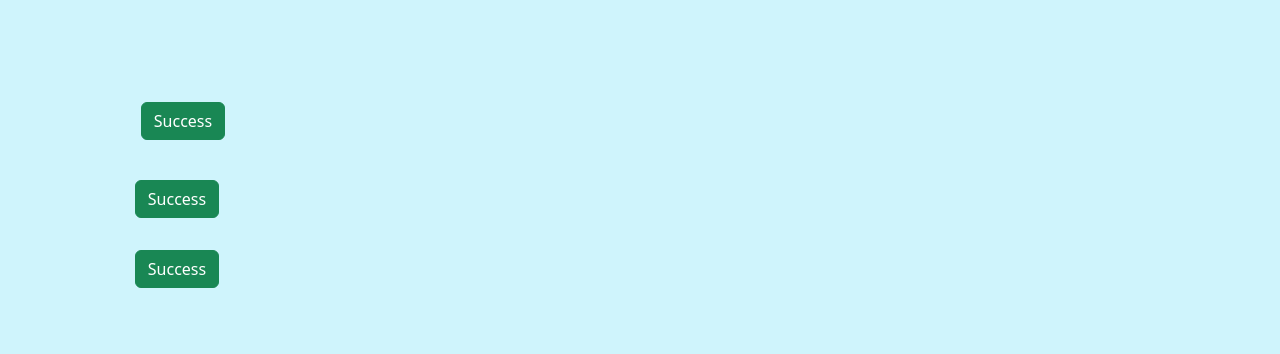
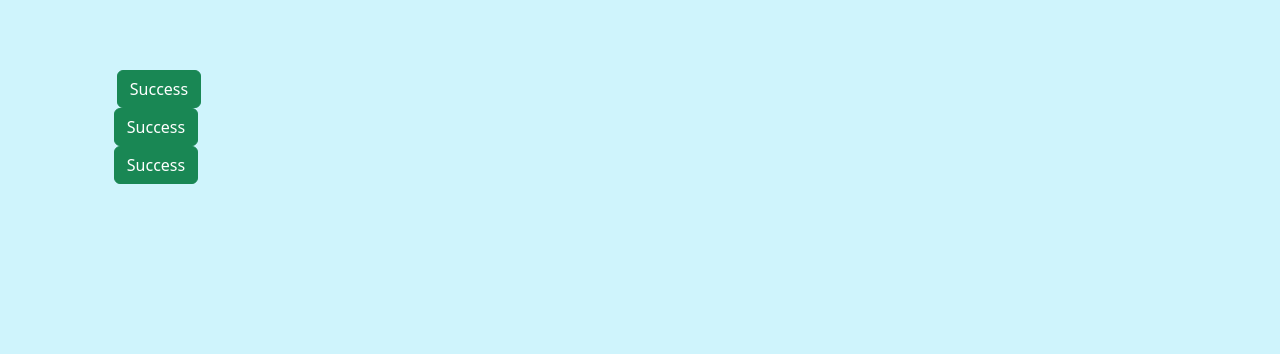
Before and after one commit to Jonarias2002/rifatoday-app, a React (Vite) app: page /soporte in a window 1280 px wide. Shown: the part 248-602 px from the top of the page. Built offline with nearby package versions, Linux system fonts and the light colour scheme; some icons are missing.

Commit message:
add to loading

```diff
--- a/package.json
+++ b/package.json
@@ -15,6 +15,7 @@
     "react": "^18.2.0",
     "react-dom": "^18.2.0",
     "react-router-dom": "^6.10.0",
+    "reactstrap": "^9.1.10",
     "sass": "^1.62.1"
   },
   "devDependencies": {
--- a/src/App.jsx
+++ b/src/App.jsx
@@ -11,13 +11,14 @@ import Tickets from './components/Tickets'
 import Header from './components/Header'
 import Footer from './components/Footer'
 import {Auth0Provider} from '@auth0/auth0-react'
+import Loading from './components/Loading'
 
 function App() {
 
   return (
     <BrowserRouter>
       <Header />
-        <Routes>
+      <Routes>
           <Route path='/perfil' element={<Perfil />}/>
           <Route path='/tutoriales' element={<Tutoriales />}/>
           <Route path='/tickets' element={<Tickets />}/>
--- /dev/null
+++ b/src/components/Loading.jsx
@@ -0,0 +1,15 @@
+import React, {useState} from 'react'
+
+function Loading() {
+    const {loading, setLoading} = useState();
+
+    return (
+        <div className="text-center">
+            <div className="spinner-border" role="status">
+                <span className="visually-hidden">Loading...</span>
+            </div>
+        </div>
+    )
+}
+
+export default Loading
--- a/src/components/Soporte.jsx
+++ b/src/components/Soporte.jsx
@@ -3,7 +3,7 @@ import { HeadsetHelp, Phone, Mail, ChatBubbleEmpty } from 'iconoir-react'
 
 function Soporte() {
     return (
-        <div className='Container vh-100 bg-info-subtle  p-2'>
+        <div className='Container vh-100 bg-info-subtle'>
             <div className='grid text-center'>
                 <div className='row p-3'>
                     <HeadsetHelp
@@ -11,24 +11,26 @@ function Soporte() {
                     width={200}
                     />
                 </div>
-                <div className='row d-flex justify-content-center'>
-                <div className='row p-4'>
+                <div className='grid justify-content-center'>
+                    <div className="row">
                         <div className='col-6 col-sm-3'>
                             <Phone />
                             <button type="button" className="btn btn-success">Success</button>
+                        <div/>
                     </div>
-                </div>
-                <div className='row p-3'>
+                    <div className="row">
                         <div className='col-6 col-sm-3'>
                             <Mail />
                             <button type="button" className="btn btn-success">Success</button>
                         </div>
                     </div>
-                <div className='row p-3'>
+                    <div className="row">
                         <div className='col-6 col-sm-3'>
                             <ChatBubbleEmpty />
                             <button type="button" className="btn btn-success">Success</button>
                         </div>
+                    </div>
+
                 </div>
                 </div>
             </div>
```
Also changed, not shown: 1 other file (tests, documents, lock files or other folders). Lines whose indentation alone changed are shown as unchanged.
